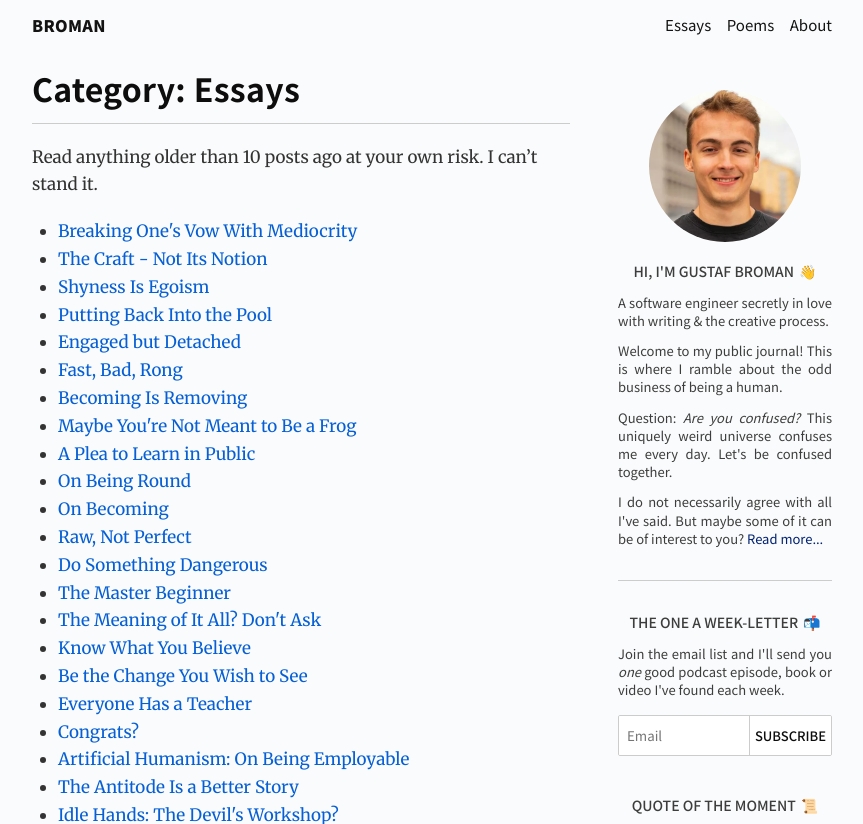
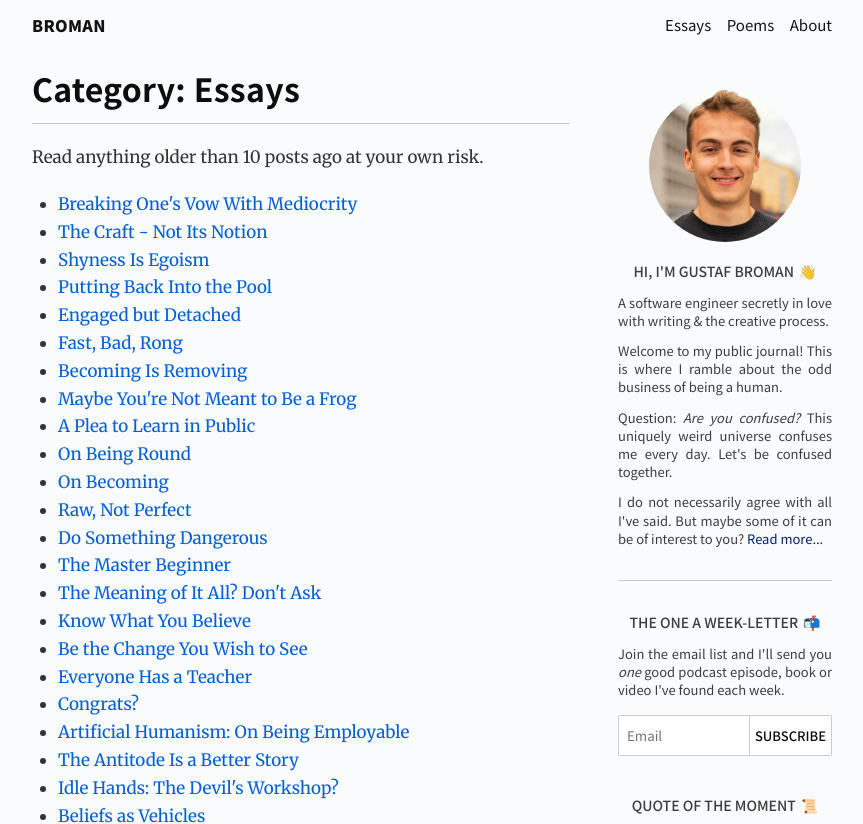
Before and after one commit to gdbroman/broman.blog, a Jekyll site: the page built from category/essays.md, in a window 1280 px wide and 900 px high, cut to the strip 0-824 px from the top of the window. Shown: the whole strip, without its empty margins (208-1071 px from the left). Built offline with Jekyll 4.4.1, drawn with Linux system fonts in a browser that asks for light colours.

Commit message:
revision

```diff
--- a/category/essays.md
+++ b/category/essays.md
@@ -5,4 +5,4 @@ category: essays
 permalink: essays
 ---
 
-Read anything older than 10 posts ago at your own risk. I can't stand it.
+Read anything older than 10 posts ago at your own risk.
```
